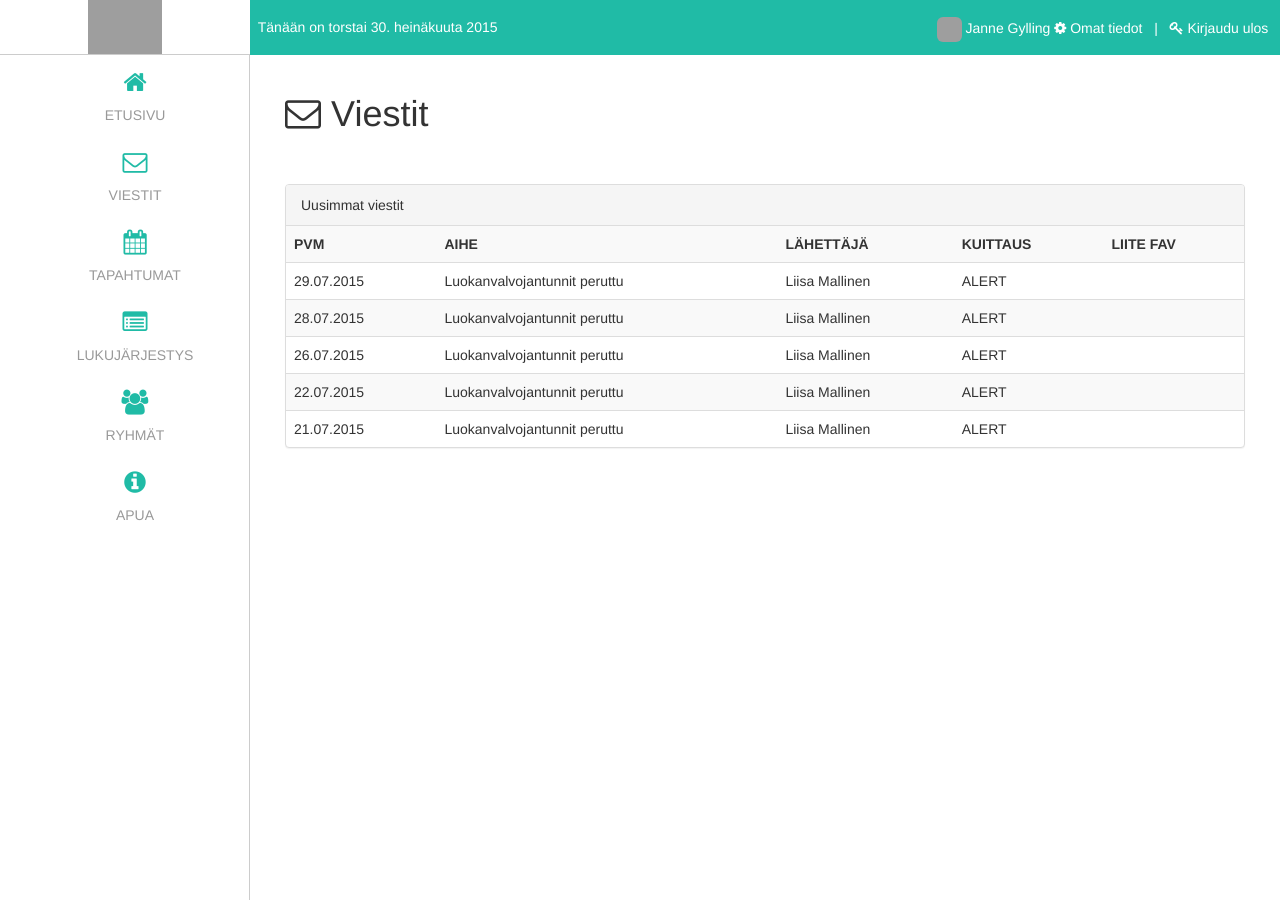
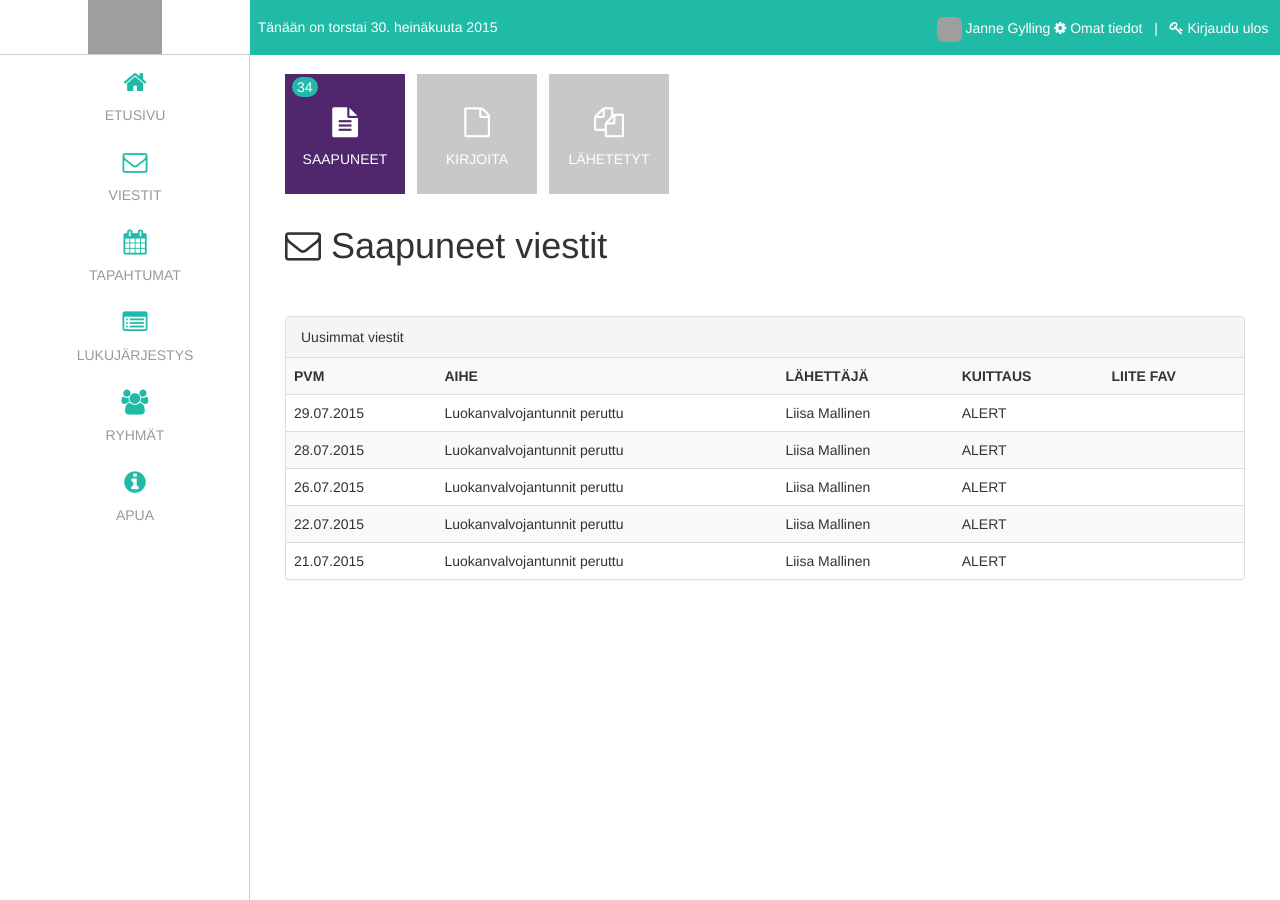
Before and after one commit to qlma/client-proto, a Jekyll site: the page built from messages.html, in a window 1280 px wide. Built offline with Jekyll 4.4.1, drawn with Linux system fonts in a browser that asks for light colours; comment, search, counter and statistics services are not loaded; grey boxes are pictures that could not be loaded.

Commit message:
Update messages.html
added submenu elements

```diff
--- a/messages.html
+++ b/messages.html
@@ -4,8 +4,36 @@ title: Viestit
 ---
                 <div class="container-fluid">
                     <div class="row">
+
+
+
+                      <div class="col-lg-12">
+                	<div class="submenu selected">
+                    <h2><i class="fa fa-file-text"></i></h2>
+                	SAAPUNEET
+                    <span>34</span>
+                	</div>
+
+
+                    <div class="submenu">
+                    <h2><i class="fa fa-file-o"></i></h2>
+                	KIRJOITA
+                	</div>
+
+
+
+                    <div class="submenu">
+                    <h2><i class="fa fa-files-o"></i></h2>
+                	LÄHETETYT
+                	</div>
+                </div>
+
+                <div class="clearfix"></div>
+
+
+
                         <div class="col-lg-12">
-                            <h1><i class="fa fa-envelope-o"></i> Viestit</h1>
+                            <h1><i class="fa fa-envelope-o"></i> Saapuneet viestit</h1>
                             <br><br>
                             <div class="panel panel-default">
                                 <!-- Default panel contents -->
```
